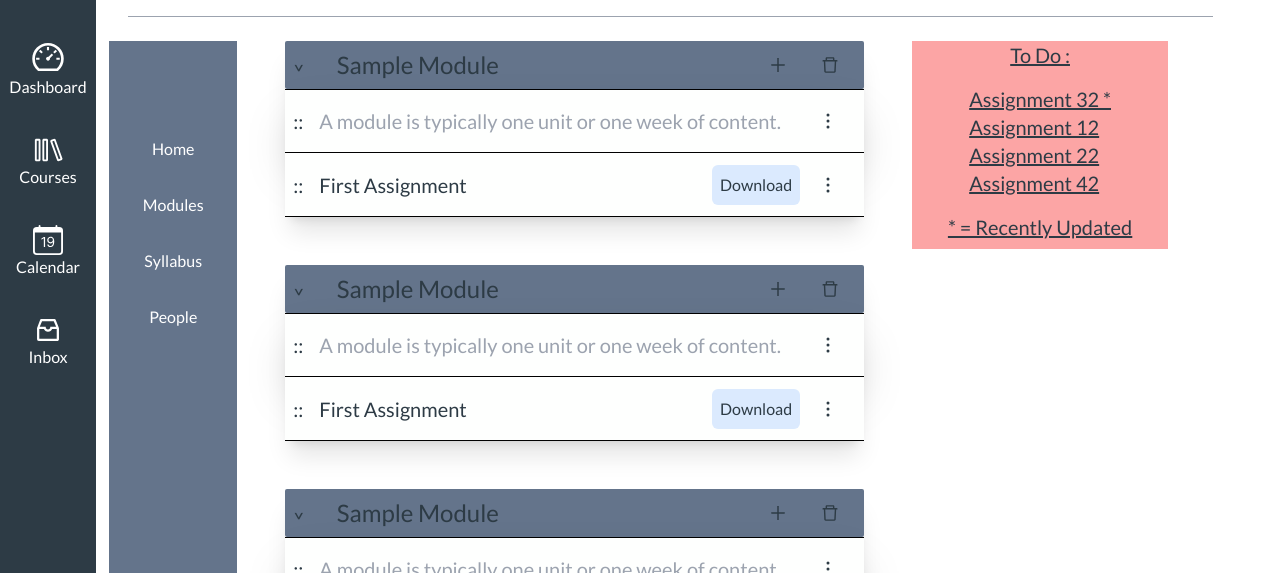
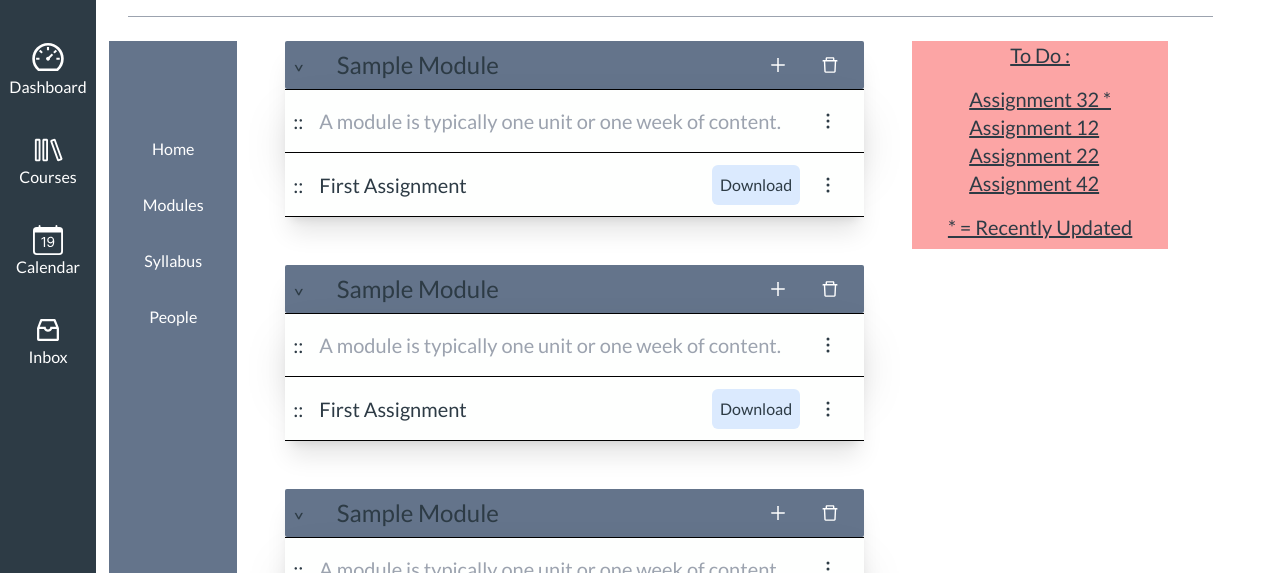
Before and after one commit to SilahicAmil/nextjs-canvas-classroom, a Next.js app: page /courses/calc-103 in a window 1280 px wide. Shown: the part 145-718 px from the top of the page. Built offline with nearby package versions, Linux system fonts and the light colour scheme.

Commit message:
updating color for del and create

```diff
--- a/components/CourseDetails/ModuleCard.js
+++ b/components/CourseDetails/ModuleCard.js
@@ -25,12 +25,12 @@ const ModuleCard = ({}) => {
           )}
           <h1 className="ml-8 text-2xl mr-auto">Sample Module</h1>
           <div className="flex gap-8 items-center justify-center h-full ">
-            <button className="text-xl">
-              <AiOutlinePlus />
+            <button className="">
+              <AiOutlinePlus className="text-white text-xl" />
             </button>
 
             <button className="mr-6">
-              <AiOutlineDelete className="text-xl" />
+              <AiOutlineDelete className="text-xl text-white" />
             </button>
           </div>
         </div>
```
